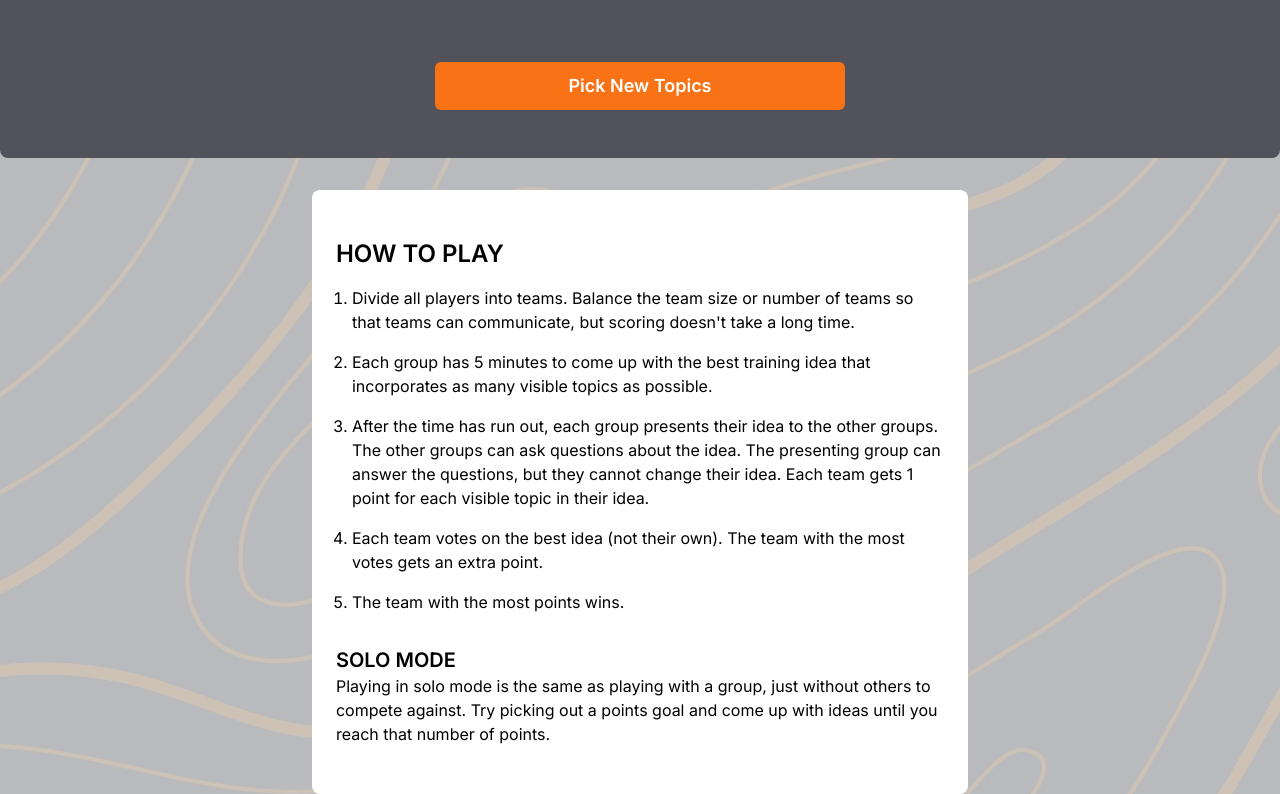
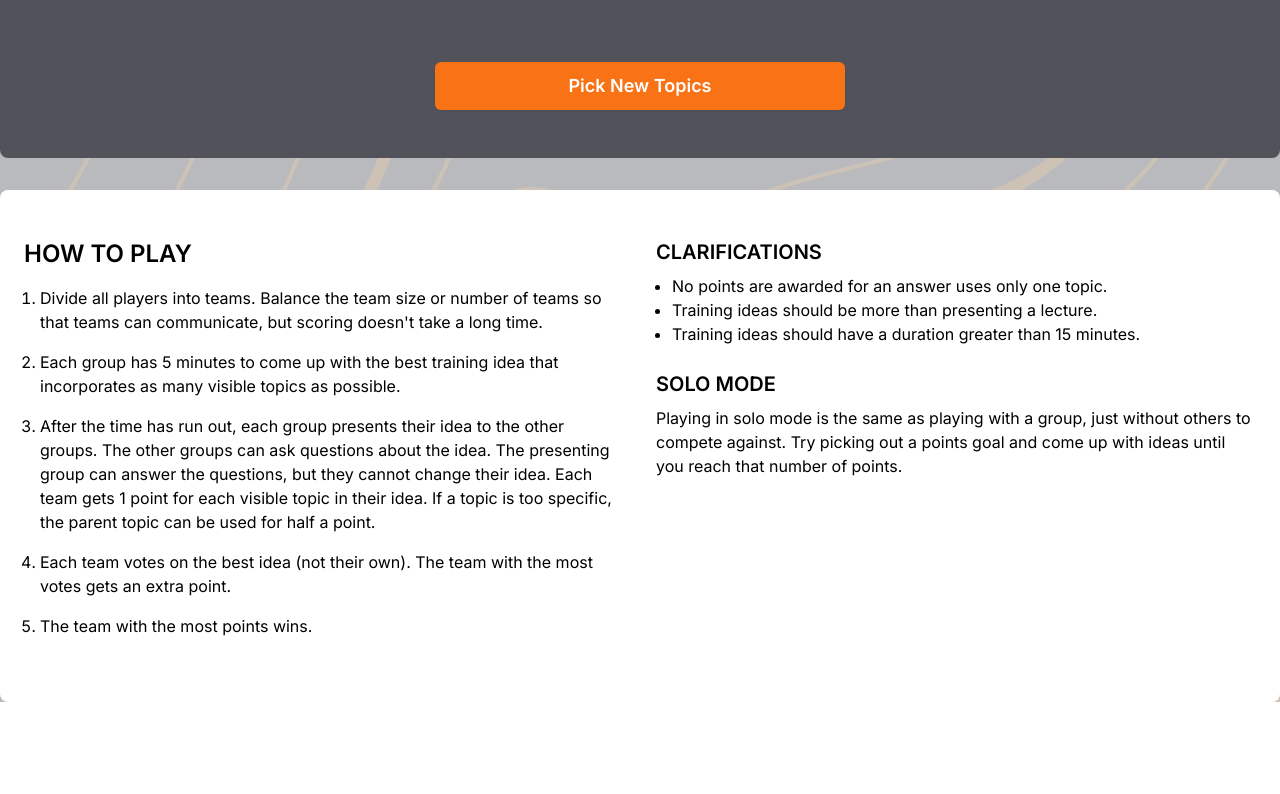
Before and after one commit to briancohan/sar-training-idea-generator, a Next.js app: page /play in a window 1280 px wide. Shown: the part 411-1205 px from the top of the page. After the commit the page ends 1113 px from the top, so only its background shows below. Built offline with nearby package versions, Linux system fonts and the light colour scheme.

Commit message:
update rules

```diff
--- a/src/app/play/page.tsx
+++ b/src/app/play/page.tsx
@@ -14,7 +14,7 @@ export default function Play() {
     setChoices(
       getRandomChoices(
         topics.filter((topic: SunburstData) => topic.parent),
-        6,
+        4,
       ),
     )
   }
@@ -26,7 +26,7 @@ export default function Play() {
   return (
     <main className='flex flex-col gap-8 pt-4'>
       <div className='flex flex-col justify-center items-center gap-16 py-12 px-6 rounded-lg bg-zinc-600'>
-        <div className='grid grid-cols-1 md:grid-cols-3 gap-8 w-full'>
+        <div className='grid grid-cols-1 md:grid-cols-2 gap-8 w-full'>
           {choices.map((topic: SunburstData) => {
             return (
               <div
@@ -47,34 +47,45 @@ export default function Play() {
           Pick New Topics
         </button>
       </div>
-      <div className='bg-white rounded-lg py-12 px-6 max-w-prose mx-auto'>
+      <div className='bg-white rounded-lg py-12 px-6  mx-auto'>
+        <div className='grid md:grid-cols-2 gap-8'>
+          <div>
             <h2 className='text-2xl uppercase font-semibold'>How to Play</h2>
-
-        <ol className='list-decimal ml-4'>
+            <ol className='list-decimal ml-4 max-w-prose'>
               <li className='my-4'>
-            Divide all players into teams. Balance the team size or number of teams so that teams can communicate, but
-            scoring doesn&apos;t take a long time.
+                Divide all players into teams. Balance the team size or number of teams so that teams can communicate,
+                but scoring doesn&apos;t take a long time.
               </li>
               <li className='my-4'>
-            Each group has 5 minutes to come up with the best training idea that incorporates as many visible topics as
-            possible.
+                Each group has 5 minutes to come up with the best training idea that incorporates as many visible topics
+                as possible.
               </li>
               <li className='my-4'>
                 After the time has run out, each group presents their idea to the other groups. The other groups can ask
-            questions about the idea. The presenting group can answer the questions, but they cannot change their idea.
-            Each team gets 1 point for each visible topic in their idea.
+                questions about the idea. The presenting group can answer the questions, but they cannot change their
+                idea. Each team gets 1 point for each visible topic in their idea. If a topic is too specific, the
+                parent topic can be used for half a point.
               </li>
               <li className='my-4'>
                 Each team votes on the best idea (not their own). The team with the most votes gets an extra point.
               </li>
               <li className='my-4'>The team with the most points wins.</li>
             </ol>
-
-        <h3 className='text-xl uppercase font-semibold mt-8'>Solo Mode</h3>
+          </div>
+          <div className='max-w-prose'>
+            <h3 className='text-xl uppercase font-semibold mb-2'>Clarifications</h3>
+            <ul className='list-disc ml-4'>
+              <li>No points are awarded for an answer uses only one topic.</li>
+              <li>Training ideas should be more than presenting a lecture.</li>
+              <li>Training ideas should have a duration greater than 15 minutes.</li>
+            </ul>
+            <h3 className='text-xl uppercase mt-6 font-semibold mb-2'>Solo Mode</h3>
             <p>
-          Playing in solo mode is the same as playing with a group, just without others to compete against. Try picking
-          out a points goal and come up with ideas until you reach that number of points.
+              Playing in solo mode is the same as playing with a group, just without others to compete against. Try
+              picking out a points goal and come up with ideas until you reach that number of points.
             </p>
+          </div>
+        </div>
       </div>
     </main>
   )
```
Lines whose indentation alone changed are shown as unchanged.
